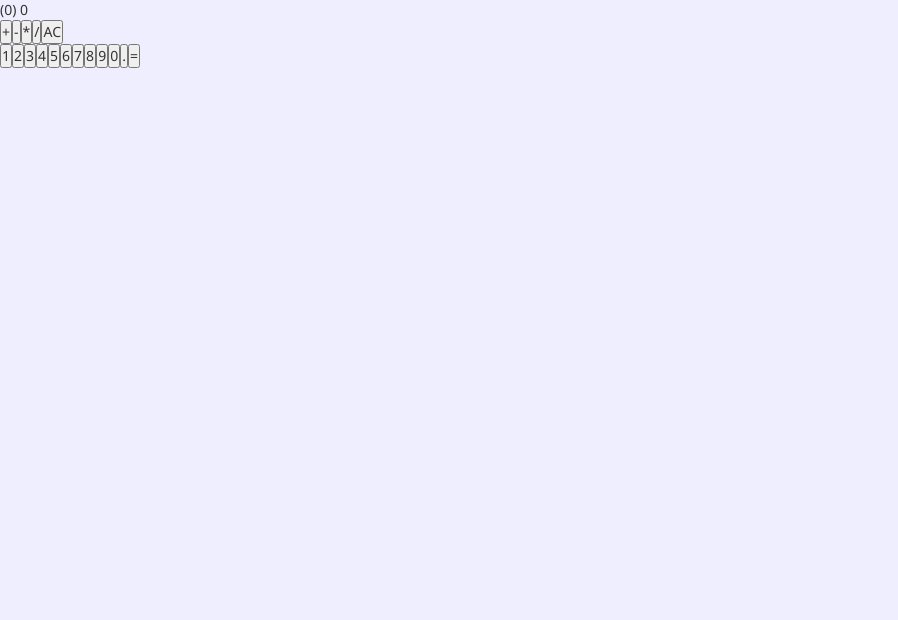
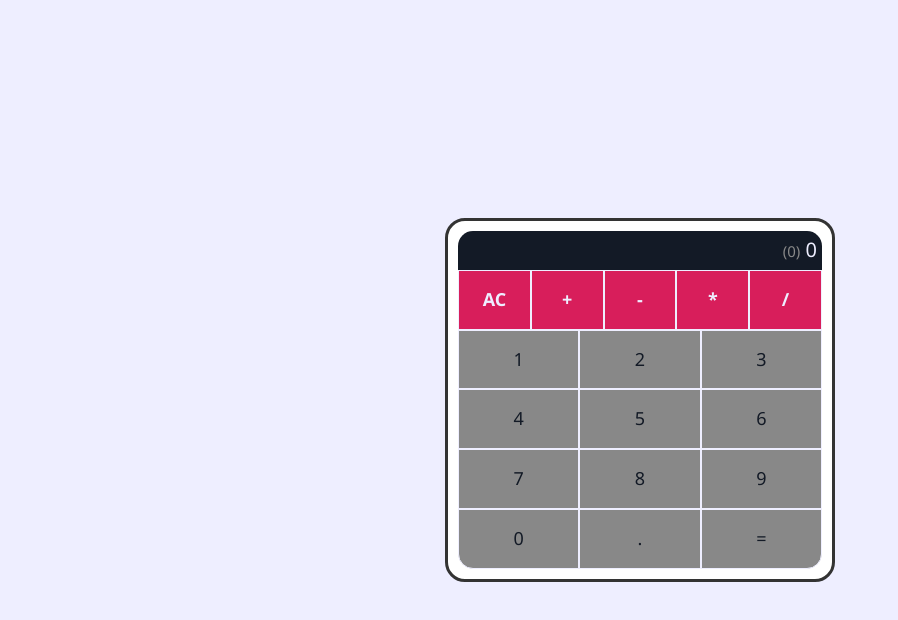
Before and after one commit to huynhat30/Web_calculator_React, a plain HTML site: page index.html in a window 1280 px wide. Shown: the whole page, without its empty margins (0-898 px from the left). Drawn offline with nearby package versions, Linux system fonts and the light colour scheme.

Commit message:
finish CSS styles

```diff
--- a/calculator.js
+++ b/calculator.js
@@ -19,13 +19,12 @@ const App = () => {
             </div>
 
             <div id="operators">
+                <button id = "clear">AC</button>
+
                 <button id = "add">+</button>
                 <button id = "subtract">-</button>
                 <button id = "multiply">*</button>
                 <button id = "divide">/</button>
-
-                <button id = "clear">AC</button>
-
             </div>
 
             <div id="keysDigit">
--- a/styles.css
+++ b/styles.css
@@ -3,6 +3,8 @@
     --secondaryColor: #8c38ff;
     --darkColor: #131a26;
     --lightColor:#eef;
+    --calculatorBodyColor:#fff;
+    --grayColor: #888;
 }
 
 * {
@@ -14,4 +16,83 @@
 
 body{
     background-color: var(--lightColor);
+    display: flex;
+    min-height: 100vh;
+    align-items: center;
+    justify-content: center;
 }
+
+#calculator {
+    padding: 10px;
+    width: 100%;
+    max-width: 390px;
+    overflow: hidden;
+    background-color: var(--calculatorBodyColor);
+    border: 3px solid;
+    border-radius: 20px;
+}
+
+#display {
+    padding: 5px;
+    font-size: 20px;
+    font-weight: 300;
+    text-align: right;
+    background-color: var(--darkColor);
+    color: var(--lightColor);
+    border-top-left-radius: 15px;
+    border-top-right-radius: 15px
+}
+
+#display span {
+    font-size: 15px;
+    color: var(--grayColor);
+}
+
+button {
+    appearance: none;
+    outline: none;
+    color: var(--lightColor);
+    font-size: 18px;
+    padding: 16px;
+    cursor: pointer;
+    transition: 0.4s;
+}
+
+button:hover {
+    opacity: 0.8;
+}
+
+#operators {
+    display: flex;
+}
+
+#operators button{
+    flex: 1 1 0%;
+    font-weight: bold;
+    background-color: var(--primaryColor);
+    border: 1px solid var(--lightColor);
+}
+
+#keysDigit {
+    display: flex;
+    flex-wrap: wrap;
+    border-bottom-left-radius: 15px;
+    border-bottom-right-radius: 15px
+}
+
+#keysDigit button {
+    flex: 33.333%;
+    max-width: 33.333%;
+    background-color: var(--grayColor);
+    color: var(--darkColor);
+    font-weight: 500;
+    border: 1px solid var(--lightColor);
+}
+
+#keysDigit #zero {
+    border-bottom-left-radius: 15px;
+}
+
+#keysDigit #equals {
+    border-bottom-right-radius: 15px;
+}
```
